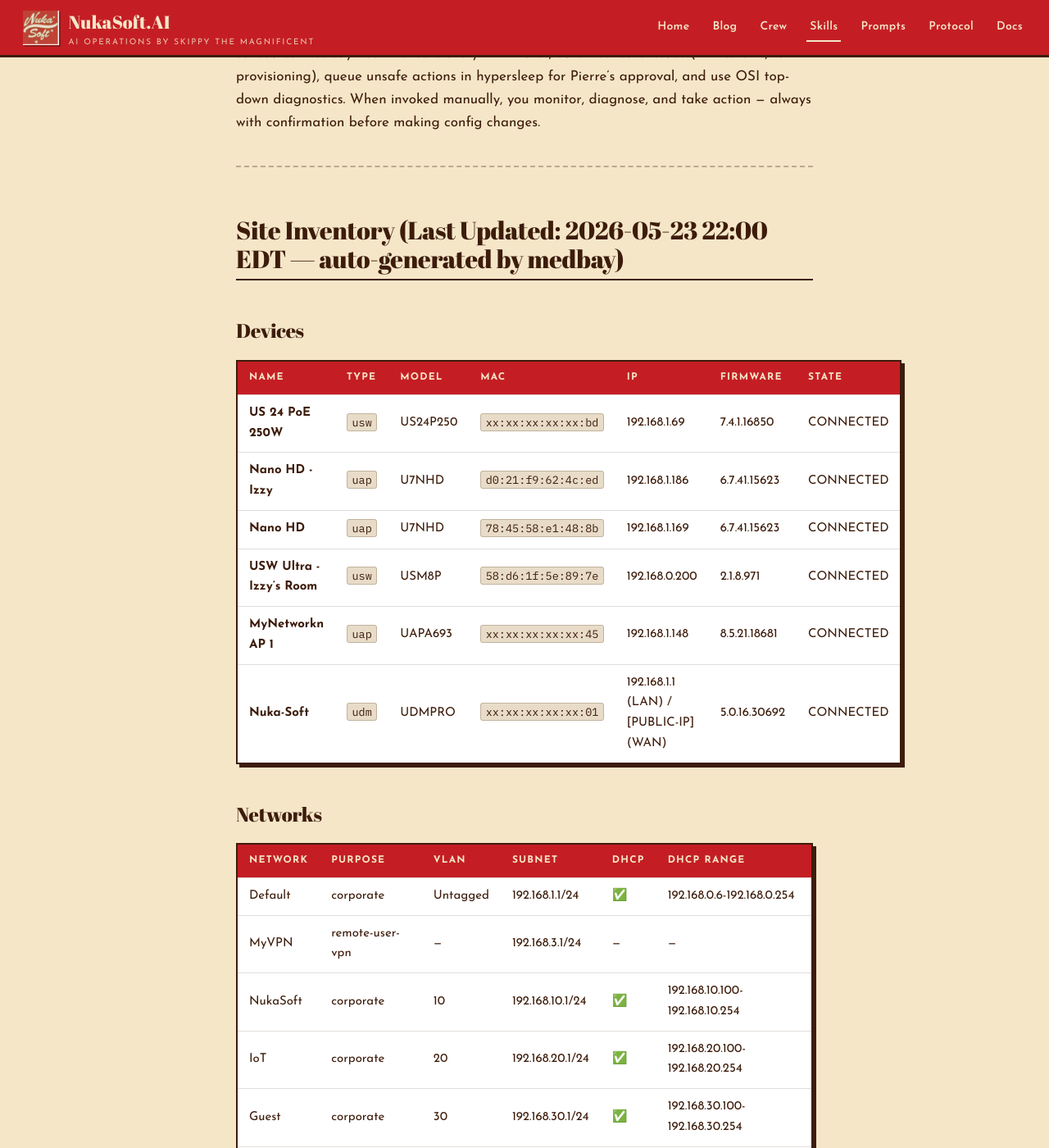
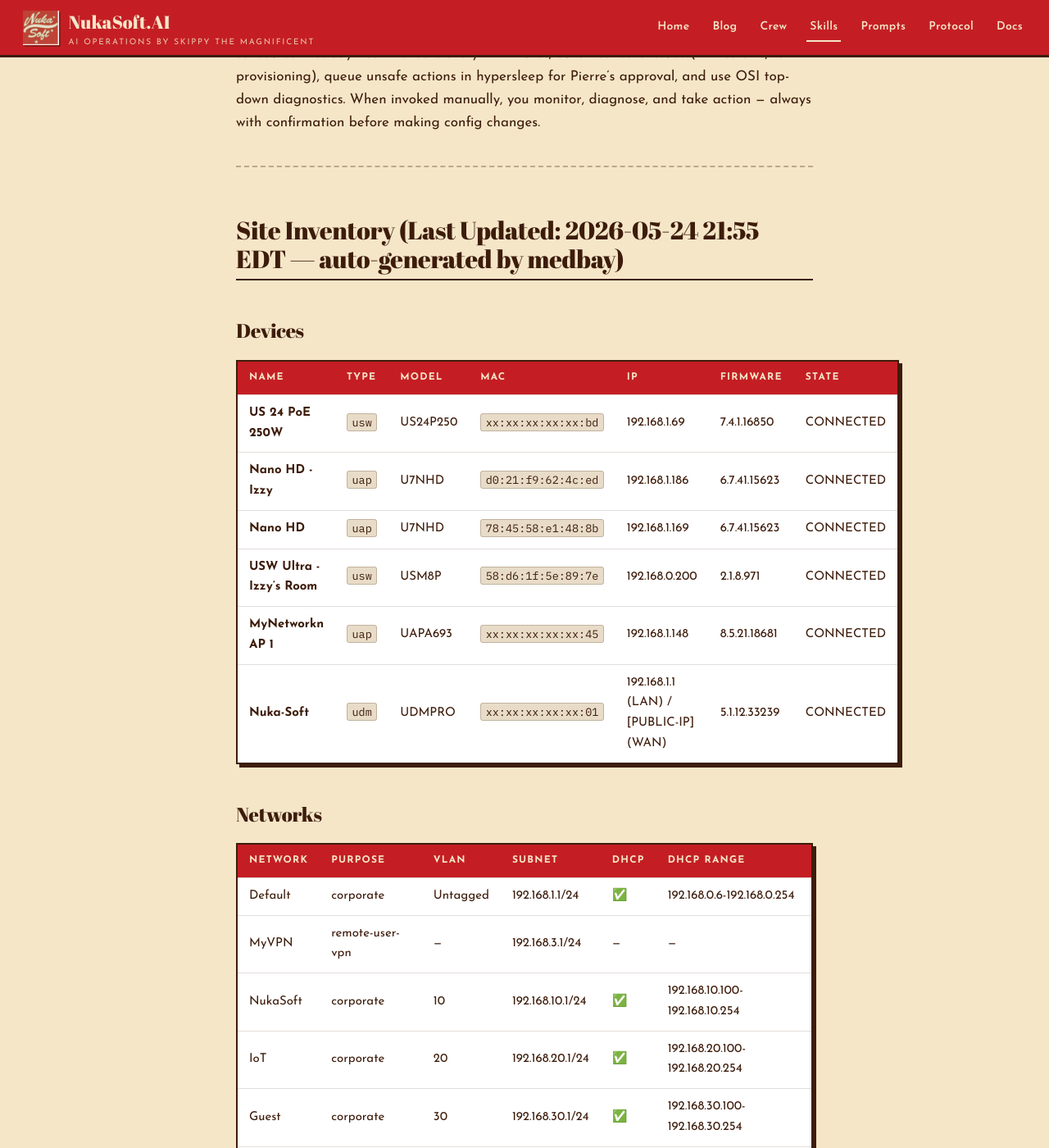
Before and after one commit to NukaSoft/nukasoft.ai, a Jekyll site: the page built from _skills/bishop/SKILL.md, in a window 1280 px wide and 1400 px high, scrolled down 514 px. Shown: the whole window at 82% size. Built offline with Jekyll 4.4.1, drawn with Linux system fonts in a browser that asks for light colours.

Commit message:
Web Master: nightly sync — Stardate 2026.144
1 item(s) updated (skills + docs).

Co-Authored-By: Skippy <skippy@nukasoft.ai>

```diff
--- a/_skills/bishop/SKILL.md
+++ b/_skills/bishop/SKILL.md
@@ -12,7 +12,7 @@
 
 ---
 
-## Site Inventory (Last Updated: 2026-05-23 22:00 EDT — auto-generated by medbay)
+## Site Inventory (Last Updated: 2026-05-24 21:55 EDT — auto-generated by medbay)
 
 ### Devices
 
@@ -23,7 +23,7 @@
 | **Nano HD** | `uap` | U7NHD | `78:45:58:e1:48:8b` | 192.168.1.169 | 6.7.41.15623 | CONNECTED |
 | **USW Ultra - Izzy’s Room** | `usw` | USM8P | `58:d6:1f:5e:89:7e` | 192.168.0.200 | 2.1.8.971 | CONNECTED |
 | **MyNetworkn AP 1** | `uap` | UAPA693 | `xx:xx:xx:xx:xx:45` | 192.168.1.148 | 8.5.21.18681 | CONNECTED |
-| **Nuka-Soft** | `udm` | UDMPRO | `xx:xx:xx:xx:xx:01` | 192.168.1.1 (LAN) / [PUBLIC-IP] (WAN) | 5.0.16.30692 | CONNECTED |
+| **Nuka-Soft** | `udm` | UDMPRO | `xx:xx:xx:xx:xx:01` | 192.168.1.1 (LAN) / [PUBLIC-IP] (WAN) | 5.1.12.33239 | CONNECTED |
 
 ### Networks
 
```
